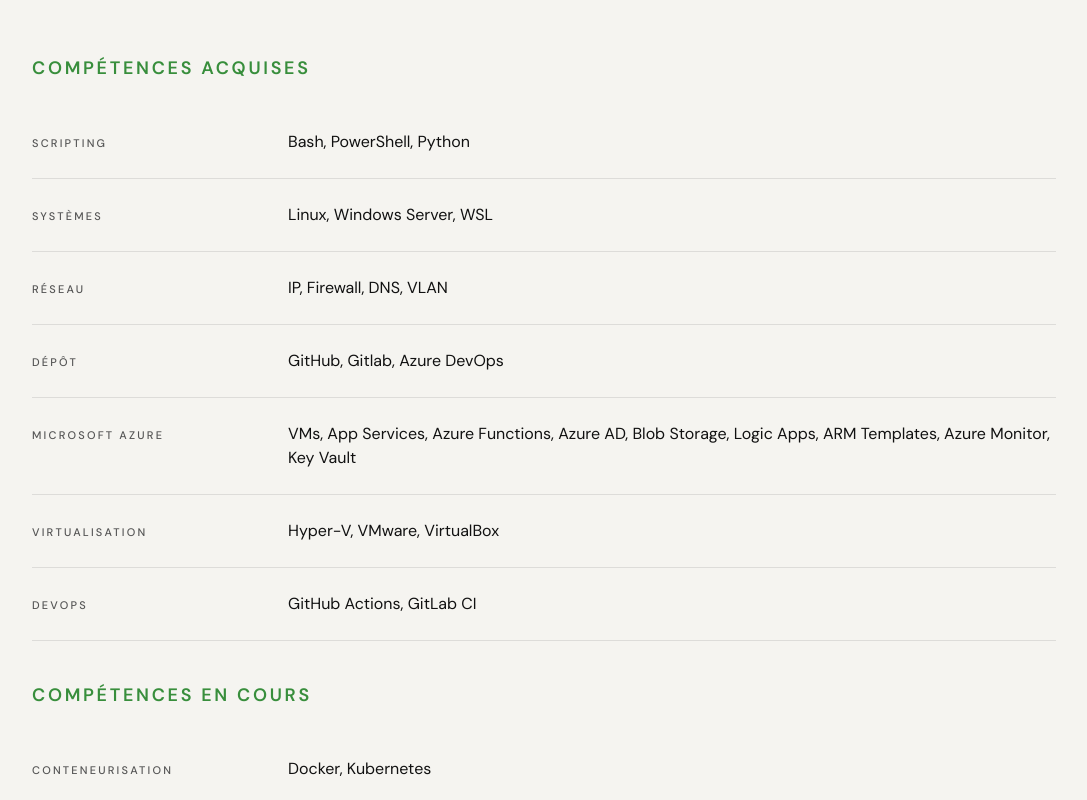
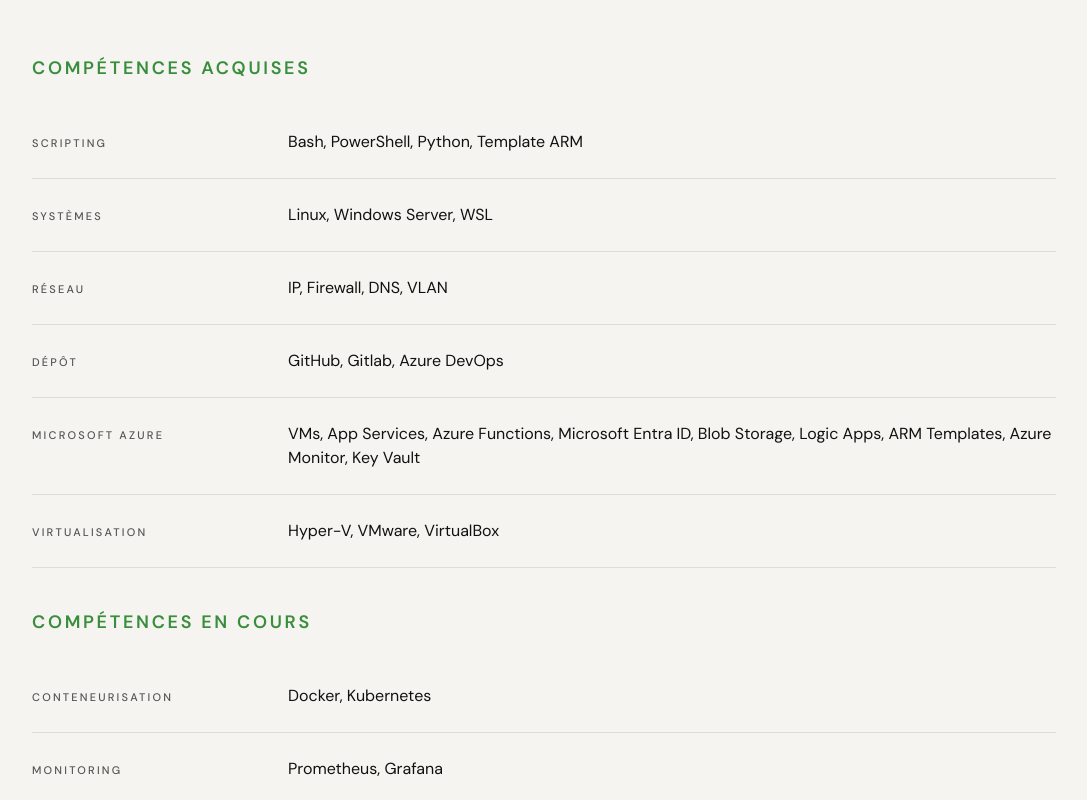
Before and after one commit to WhiteMuush/Portfolio, a Next.js app: page / in a window 1280 px wide. Shown: the part 3260-4060 px from the top of the page, without its empty margins (96-1183 px from the left). Built offline with nearby package versions, Linux system fonts and the light colour scheme.

Commit message:
fix: update skills section to include additional technologies and correct terminology

```diff
--- a/components/skills.tsx
+++ b/components/skills.tsx
@@ -4,19 +4,19 @@ import { motion, useMotionValue, useSpring } from "motion/react";
 import { useEffect, useRef } from "react";
 
 const SKILLS_ACQUIS = [
-  { category: "Scripting", values: "Bash, PowerShell, Python" },
+  { category: "Scripting", values: "Bash, PowerShell, Python, Template ARM" },
   { category: "Systèmes", values: "Linux, Windows Server, WSL" },
   { category: "Réseau", values: "IP, Firewall, DNS, VLAN" },
   { category: "Dépôt", values: "GitHub, Gitlab, Azure DevOps" },
-  { category: "Microsoft Azure", values: "VMs, App Services, Azure Functions, Azure AD, Blob Storage, Logic Apps, ARM Templates, Azure Monitor, Key Vault" },
+  { category: "Microsoft Azure", values: "VMs, App Services, Azure Functions, Microsoft Entra ID, Blob Storage, Logic Apps, ARM Templates, Azure Monitor, Key Vault" },
   { category: "Virtualisation", values: "Hyper-V, VMware, VirtualBox" },
-  { category: "DevOps", values: "GitHub Actions, GitLab CI" },
 ];
 
 const SKILLS_EN_COURS = [
   { category: "Conteneurisation", values: "Docker, Kubernetes" },
   { category: "Monitoring", values: "Prometheus, Grafana" },
-    { category: "Infrastructure as code", values: "Terraform, Ansible" },
+  { category: "Infrastructure as code", values: "Terraform, Ansible" },
+  { category: "DevOps", values: "GitHub Actions, GitLab CI" },
 ];
 
 export function Skills() {
```
